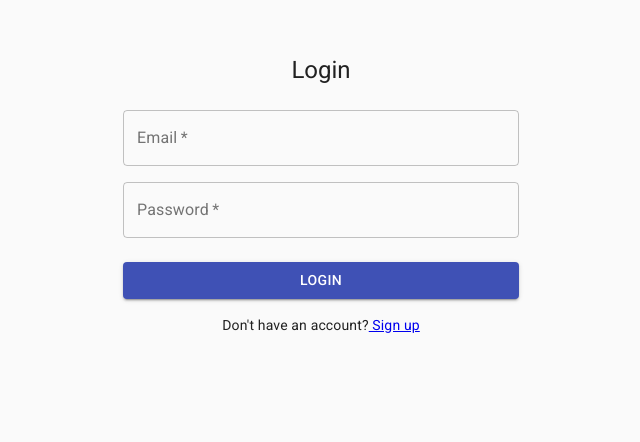
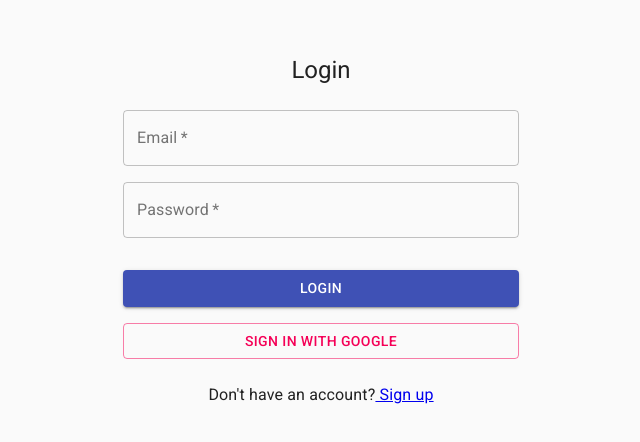
Before and after one commit to zzergy/Yummy, a React (Create React App) app: page /login in a window 1280 px wide. Shown: the part 106-548 px from the top of the page, without its empty margins (319-959 px from the left). Built offline with nearby package versions, Linux system fonts and the light colour scheme; no server answers.

Commit message:
Changed the link design

```diff
--- a/src/components/Login.js
+++ b/src/components/Login.js
@@ -22,8 +22,11 @@ const useStyles = makeStyles((theme) => ({
     marginTop: theme.spacing(3),
   },
   submit: {
-    margin: theme.spacing(3, 0, 2),
+    margin: theme.spacing(2, 0, 0),
   },
+  signupLink: {
+    margin: theme.spacing(3, 0, 0)
+  }
 }));
 
 export default function Login() {
@@ -38,11 +41,16 @@ export default function Login() {
   const [error, setError] = useState({ didError: false, message: '' });
   const [loading, setLoading] = useState(false);
   const history = useHistory();
-  const { login } = useContext(AuthenticationContext);
+  const { login, signUpWithGoogle } = useContext(AuthenticationContext);
 
   function handleChange(event) {
     //Set the state
     setTextFieldState({ ...textFieldState, [event.target.name]: event.target.value });
+  }
+
+  function handleSignUpWithGoogle() {
+    signUpWithGoogle();
+    history.push('/');
   }
 
   async function handleSubmit(event) {
@@ -107,7 +115,7 @@ export default function Login() {
                 value={textFieldState.password}
               />
             </Grid>
-          </Grid>
+            <Grid item xs={12}>
 
               <Button
                 type="submit"
@@ -120,9 +128,23 @@ export default function Login() {
                 Login
             </Button>
 
-          <Grid container justify="center">
+              <Button
+                fullWidth
+                variant="outlined"
+                color="secondary"
+                className={classes.submit}
+                onClick={handleSignUpWithGoogle}
+              >
+                Sign In with Google
+            </Button>
+            </Grid>
+          </Grid>
+
+          <Grid container item justify="center">
             <Grid item>
+              <Typography className={classes.signupLink}>
                 Don't have an account?<Link to='/signup'> Sign up</Link>
+              </Typography>
             </Grid>
           </Grid>
         </form>
--- a/src/components/SignUp.js
+++ b/src/components/SignUp.js
@@ -32,6 +32,9 @@ const useStyles = makeStyles((theme) => ({
     margin: theme.spacing(1),
     backgroundColor: theme.palette.secondary.main,
   },
+  signupLink: {
+    margin: theme.spacing(3, 0, 0)
+  }
 }));
 
 
@@ -205,7 +208,9 @@ export default function SignUp() {
 
           <Grid container justify="center">
             <Grid item>
-              Already have an account?<Link to='/login'> Login</Link>
+              <Typography className={classes.signupLink}>
+                Already have an account?<Link to='/login'> Login</Link>
+              </Typography>
             </Grid>
           </Grid>
         </form>
```
Lines whose indentation alone changed are shown as unchanged.
